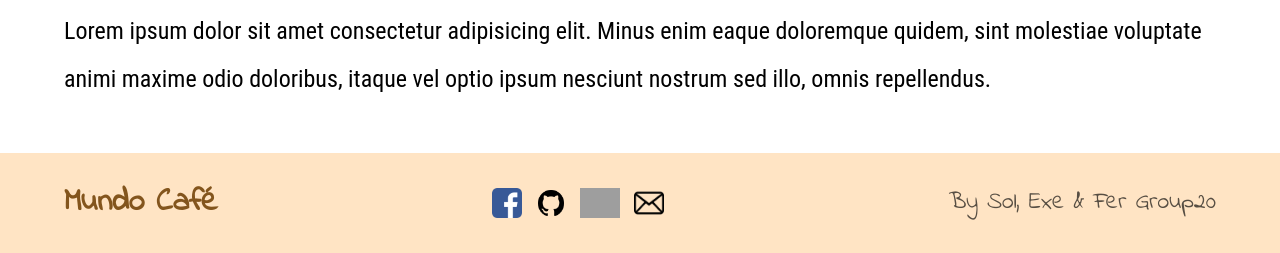
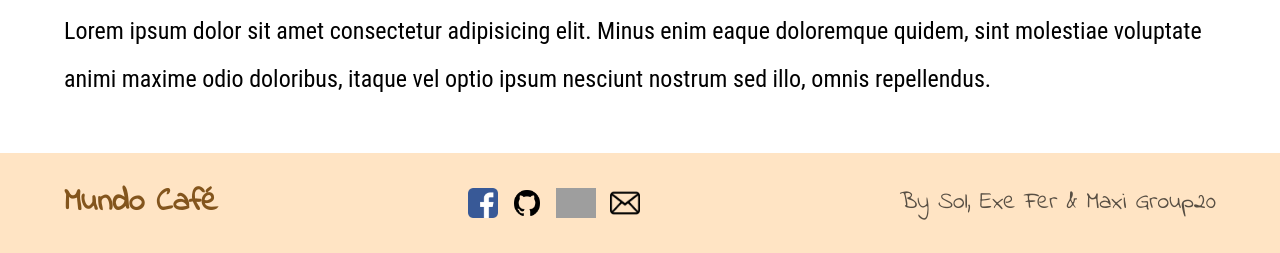
Before and after one commit to Exequiiel021/IntegradorBack, a Django app: page /capuccino/ in a window 1280 px wide. Shown: the part 853-1106 px from the top of the page. Run offline with Django 5.2, Linux system fonts and the light colour scheme; grey boxes are pictures that could not be loaded.

Commit message:
retoque al footer

```diff
--- a/ProyectoFinal/webcafe/core/templates/core/base.html
+++ b/ProyectoFinal/webcafe/core/templates/core/base.html
@@ -86,7 +86,7 @@
                 </div>
 
                 <div>
-                    <p class="footer-by">By Sol, Exe & Fer Group20</p>
+                    <p class="footer-by">By Sol, Exe  Fer & Maxi Group20</p>
                 </div>
             </div>
         </div>
```
